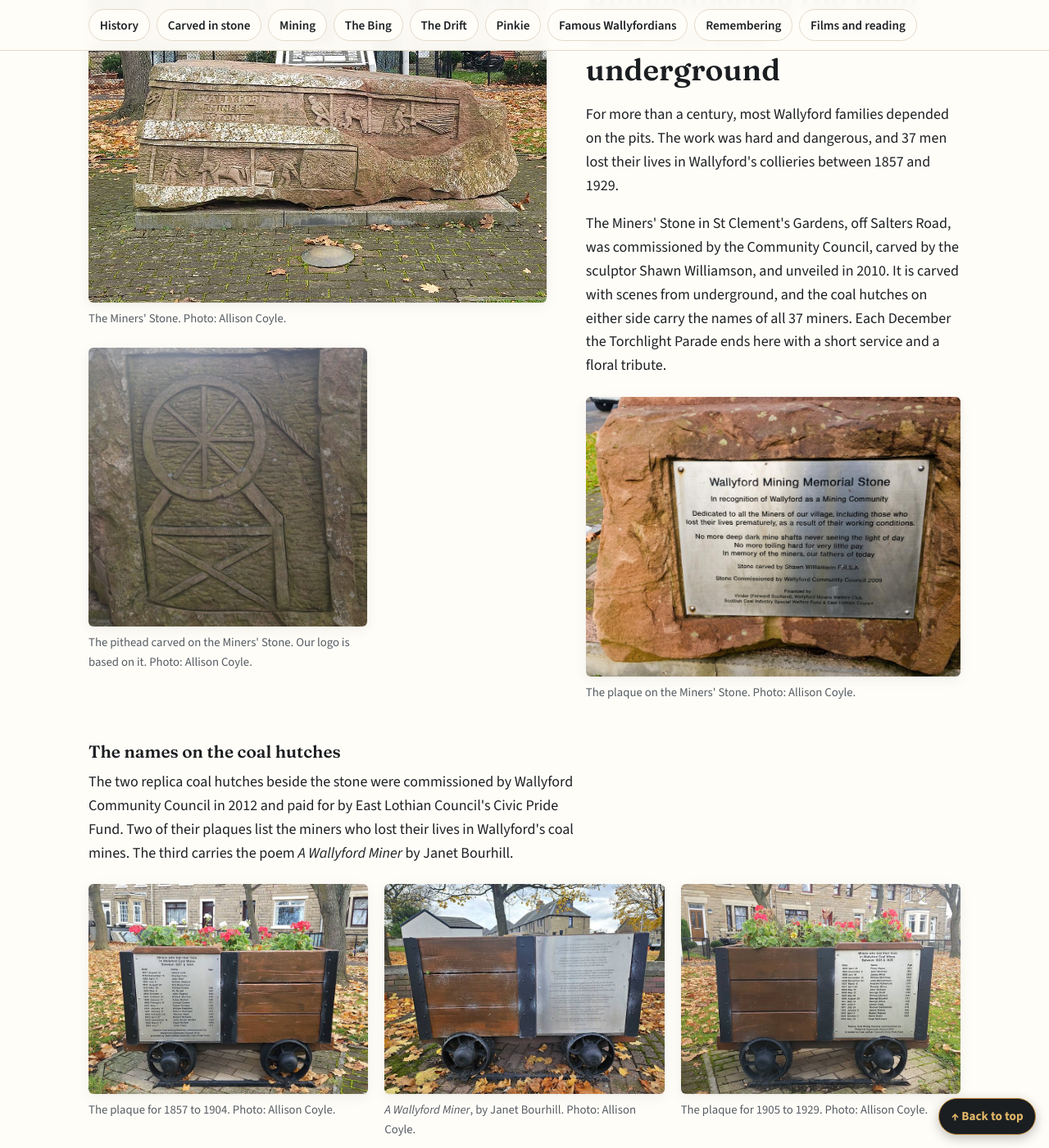
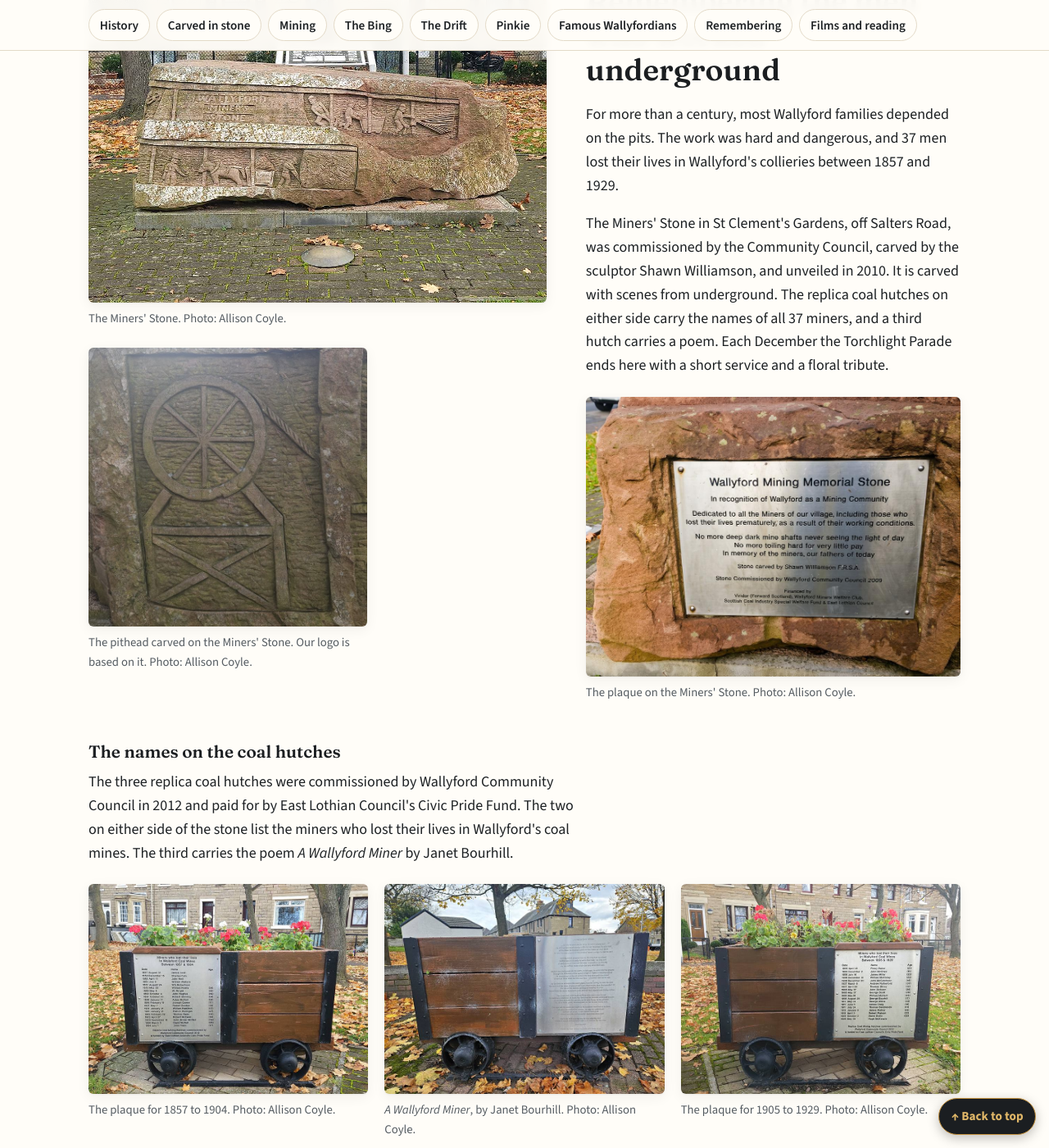
Before and after one commit to dochtie/wallyford-community-council, a Jekyll site: the page built from wallyford.html, in a window 1280 px wide and 1400 px high, scrolled down 1577 px. Shown: the whole window at 82% size. Built offline with Jekyll 4.4.1, drawn with Linux system fonts in a browser that asks for light colours.

Commit message:
Say there are three coal hutches, not two (#37)
Two hutches on either side of the Miners' Stone list the miners' names;
a third carries Janet Bourhill's poem.


Claude-Session: https://claude.ai/code/session_01AHWgmui6HjEdcAqmm8Qa69

Co-authored-by: Claude <noreply@anthropic.com>

```diff
--- a/_data/miners.yml
+++ b/_data/miners.yml
@@ -1,5 +1,6 @@
 # The miners who lost their lives in Wallyford's coal mines, typed exactly as
-# they appear on the two replica coal hutches beside the Miners' Stone.
+# they appear on the two replica coal hutches on either side of the Miners'
+# Stone. (The third hutch carries Janet Bourhill's poem, not names.)
 # Shown on the History page. Leave age blank where the plaque gives none.
 
 - plaque: "1857 to 1904"
--- a/wallyford.html
+++ b/wallyford.html
@@ -93,7 +93,7 @@ description: The story of Wallyford, East Lothian. Mining and the Miners' Stones
       <p class="eyebrow">Mining and the Miners' Stones</p>
       <h2>Remembering the men who worked underground</h2>
       <p>For more than a century, most Wallyford families depended on the pits. The work was hard and dangerous, and 37 men lost their lives in Wallyford's collieries between 1857 and 1929.</p>
-      <p>The Miners' Stone in St Clement's Gardens, off Salters Road, was commissioned by the Community Council, carved by the sculptor Shawn Williamson, and unveiled in 2010. It is carved with scenes from underground, and the coal hutches on either side carry the names of all 37 miners. Each December the Torchlight Parade ends here with a short service and a floral tribute.</p>
+      <p>The Miners' Stone in St Clement's Gardens, off Salters Road, was commissioned by the Community Council, carved by the sculptor Shawn Williamson, and unveiled in 2010. It is carved with scenes from underground. The replica coal hutches on either side carry the names of all 37 miners, and a third hutch carries a poem. Each December the Torchlight Parade ends here with a short service and a floral tribute.</p>
       <figure class="figure" style="margin-top:1.5rem">
         <img src="{{ '/assets/img/miners-stone-plaque.jpg' | relative_url }}" alt="Metal plaque set into the red sandstone of the Miners' Stone. It reads: Wallyford Mining Memorial Stone. In recognition of Wallyford as a Mining Community. Dedicated to all the Miners of our village, including those who lost their lives prematurely, as a result of their working conditions. No more deep dark mine shafts never seeing the light of day, no more toiling hard for very little pay, in memory of the miners, our fathers of today. Stone carved by Shawn Williamson F.R.S.A. Stone commissioned by Wallyford Community Council 2009. Financed by Viridor (Forward Scotland), Wallyford Miners Welfare Club, Scottish Coal Industry Special Welfare Fund and East Lothian Council." width="1000" height="747" loading="lazy">
         <figcaption>The plaque on the Miners' Stone. Photo: Allison Coyle.</figcaption>
@@ -113,14 +113,14 @@ description: The story of Wallyford, East Lothian. Mining and the Miners' Stones
 
   <div class="wrap miners-names" id="the-names">
     <h3>The names on the coal hutches</h3>
-    <p>The two replica coal hutches beside the stone were commissioned by Wallyford Community Council in 2012 and paid for by East Lothian Council's Civic Pride Fund. Two of their plaques list the miners who lost their lives in Wallyford's coal mines. The third carries the poem <em>A Wallyford Miner</em> by Janet Bourhill.</p>
+    <p>The three replica coal hutches were commissioned by Wallyford Community Council in 2012 and paid for by East Lothian Council's Civic Pride Fund. The two on either side of the stone list the miners who lost their lives in Wallyford's coal mines. The third carries the poem <em>A Wallyford Miner</em> by Janet Bourhill.</p>
     <div class="grid grid-3 hutch-photos">
       <figure class="figure">
         <img src="{{ '/assets/img/miners-hutch-1857-1904.jpg' | relative_url }}" alt="A replica wooden coal hutch on iron wheels, planted with red geraniums, with a metal plaque listing the miners who lost their lives between 1857 and 1904" width="800" height="600" loading="lazy">
         <figcaption>The plaque for 1857 to 1904. Photo: Allison Coyle.</figcaption>
       </figure>
       <figure class="figure">
-        <img src="{{ '/assets/img/miners-hutch-poem.jpg' | relative_url }}" alt="The side of a replica coal hutch with a metal plaque carrying the poem A Wallyford Miner by Janet Bourhill" width="800" height="600" loading="lazy">
+        <img src="{{ '/assets/img/miners-hutch-poem.jpg' | relative_url }}" alt="The third replica coal hutch, on iron wheels, with a metal plaque carrying the poem A Wallyford Miner by Janet Bourhill" width="800" height="600" loading="lazy">
         <figcaption><em>A Wallyford Miner</em>, by Janet Bourhill. Photo: Allison Coyle.</figcaption>
       </figure>
       <figure class="figure">
```
